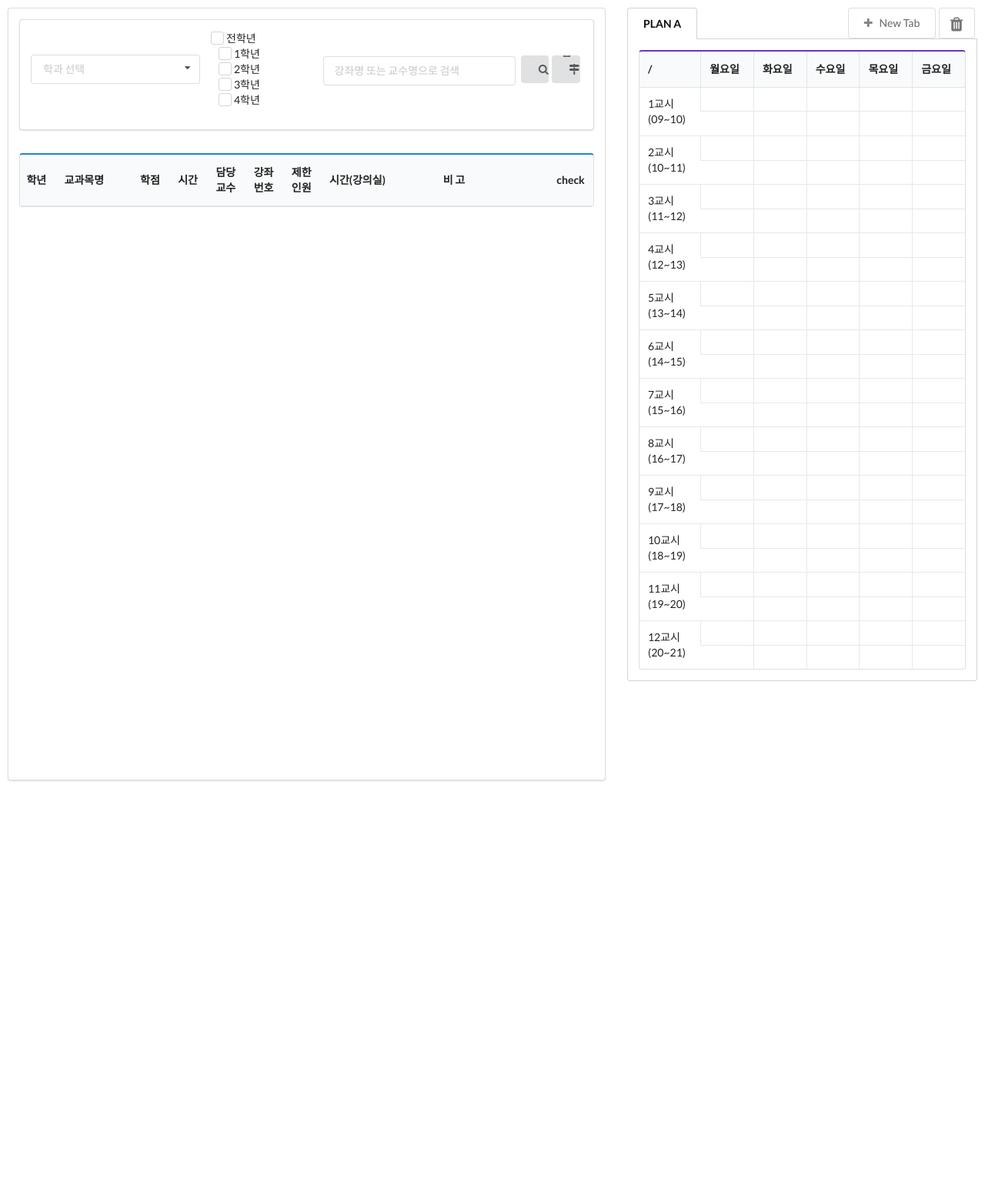
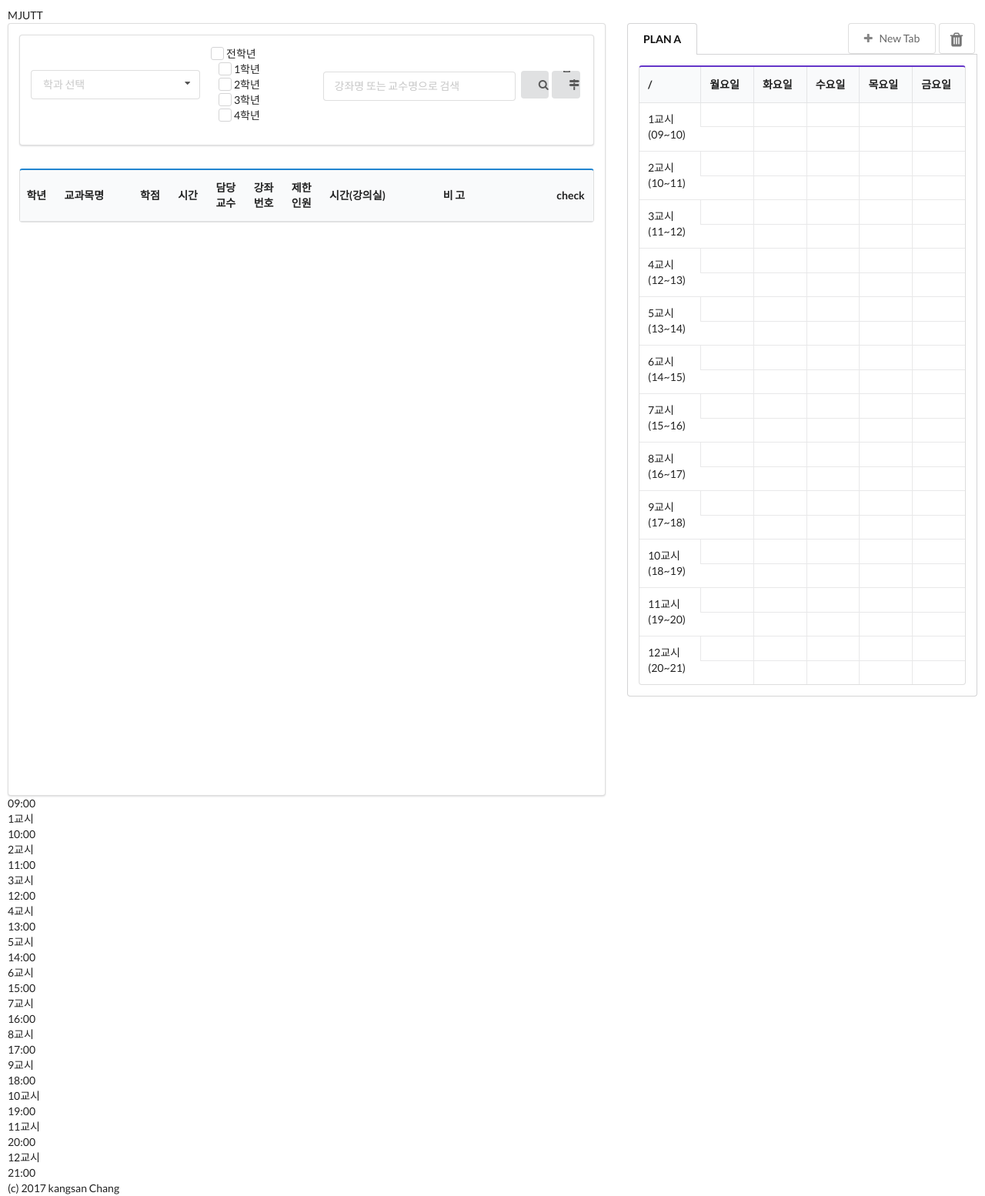
Before and after one commit to kangsanChang/mjutt, a Django app: page / in a window 1280 px wide. Shown: the whole page at 77% size. Before the commit the page ends 1015 px from the top, so only its background shows below. Run offline with Django 3.2, Linux system fonts and the light colour scheme; lists and menus that the app fills with data are empty; some libraries are stand-ins or nearby versions.

Commit message:
working on new timetable

```diff
--- a/timetable/static/timetable/js/core.js
+++ b/timetable/static/timetable/js/core.js
@@ -249,7 +249,6 @@ function remove_timetable(){
     $("#timetable-tab").children(".active").remove();
     $("#timetable-tab").siblings(".active").remove();
 
-    // $("[data-tab=xxxx]")
     $.each($("#timetable-tab").children('a'),function(index, value){
       if(index==0){
         $("#timetable-tab").children('a').eq(index).attr("data-tab","first");
--- a/timetable/templates/timetable/base.html
+++ b/timetable/templates/timetable/base.html
@@ -17,10 +17,16 @@
 
   </head>
   <body>
+    <header>
+      <p>MJUTT</p>
+    </header>
     <div class="container">
       {% block content %}
       {% endblock %}
     </div>
+    <footer>
+      <p>(c) 2017 kangsan Chang</p>
+    </footer>
 
     <script>
       $('.ui.dropdown').dropdown();
--- a/timetable/templates/timetable/index.html
+++ b/timetable/templates/timetable/index.html
@@ -299,4 +299,19 @@
     </div>
   </div>
 </div>
+</div>
+
+<div class="timeline">
+  {% for hour in hours%}
+  <div class="hour">
+		<span>{{hour}}:00</span>
+  </div>
+  {% if forloop.counter != hours|length %}
+  <div class="period">
+    <span>{{forloop.counter}}교시</span>
+  </div>
+  {% endif %}
+	{% endfor %}
+</div>
+
 {% endblock content %}
--- a/timetable/views.py
+++ b/timetable/views.py
@@ -39,5 +39,8 @@ def index(request):
         # GET method
         depts = all_dept() # ordered dictionary
         all_grade = ["전학년","1학년","2학년","3학년","4학년"]
-        return render(request, "timetable/index.html", {"depts":depts , "all_grade":all_grade})
+        days = ["Monday","Tuesday","Wednesday","Thursday","Friday"]
+        hours = ["09","10","11","12","13","14","15","16","17","18","19","20","21"]
+        minutes = ["00","30"]
+        return render(request, "timetable/index.html", {"depts":depts , "all_grade":all_grade , "hours":hours, "minutes":minutes})
         # dictionary를 주고 tempalte 에서 .items 키워드를 이용하면 key와 value로 쪼갤 수 있음
```
Also changed, not shown: timetable/static/timetable/css/style.css (+3 -5 lines).
